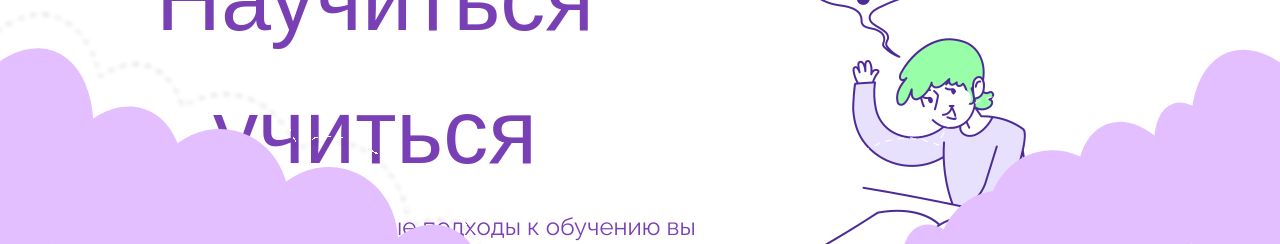
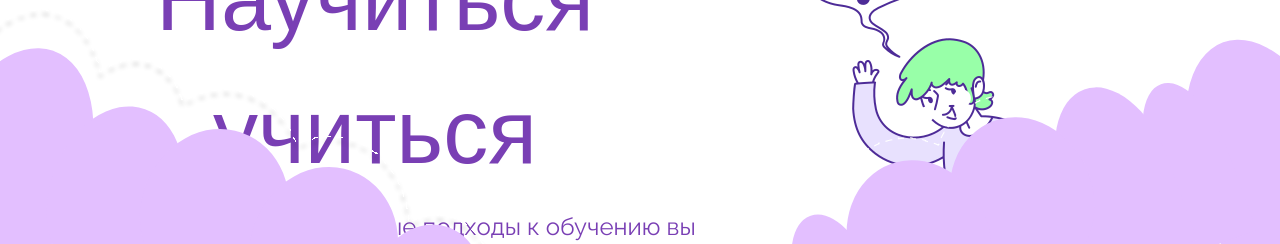
Before and after one commit to auroraptor/repeat, a React (Create React App) app: page / in a window 1280 px wide. Shown: the part 556-800 px from the top of the page. Built offline with nearby package versions, Linux system fonts and the light colour scheme.

Commit message:
style: improve cloud layout

```diff
--- a/src/components/CloudsBackground/CloudsBackground.module.scss
+++ b/src/components/CloudsBackground/CloudsBackground.module.scss
@@ -45,8 +45,9 @@
 .part1left {
   width: 142.21px;
   height: 238.85px;
-  bottom: -40px;
-  right: -60px;
+  bottom: -30px;
+  right: -55px;
+  border-radius: 50% 50% 0 0;
 }
 
 .part2 {
@@ -57,10 +58,11 @@
 }
 
 .part2left {
-  width: 79.51px;
-  height: 165.38px;
-  bottom: -20px;
-  right: 40px;
+  width: 80px;
+  height: 170px;
+  bottom: -5px;
+  right: 50px;
+  border-radius: 50% 50% 0 0;
 }
 
 .part3 {
@@ -71,10 +73,12 @@
 }
 
 .part3left {
-  width: 109.33px;
-  height: 165.38px;
-  bottom: -40px;
-  right: 90px;
+  width: 110px;
+  height: 180px;
+  bottom: -20px;
+  right: 110px;
+  border-radius: 50% 50% 0 0;
+
 }
 
 .part4 {
@@ -87,8 +91,8 @@
 .part4left {
   width: 142.21px;
   height: 165.38px;
-  bottom: -70px;
-  right: 150px;
+  bottom: -37px;
+  right: 187px;
 }
 
 .part5 {
@@ -101,13 +105,13 @@
 .part5left {
   width: 142.21px;
   height: 165.38px;
-  bottom: -110px;
-  right: 200px;
+  bottom: -80px;
+  right: 290px;
 }
 
 .part6left {
   width: 73.54px;
   height: 132.4px;
-  bottom: -110px;
-  right: 300px;
+  bottom: -100px;
+  right: 410px;
 }
```
Also changed, not shown: src/components/CloudsBackground/CloudsBackground.tsx (+19 -8 lines).
